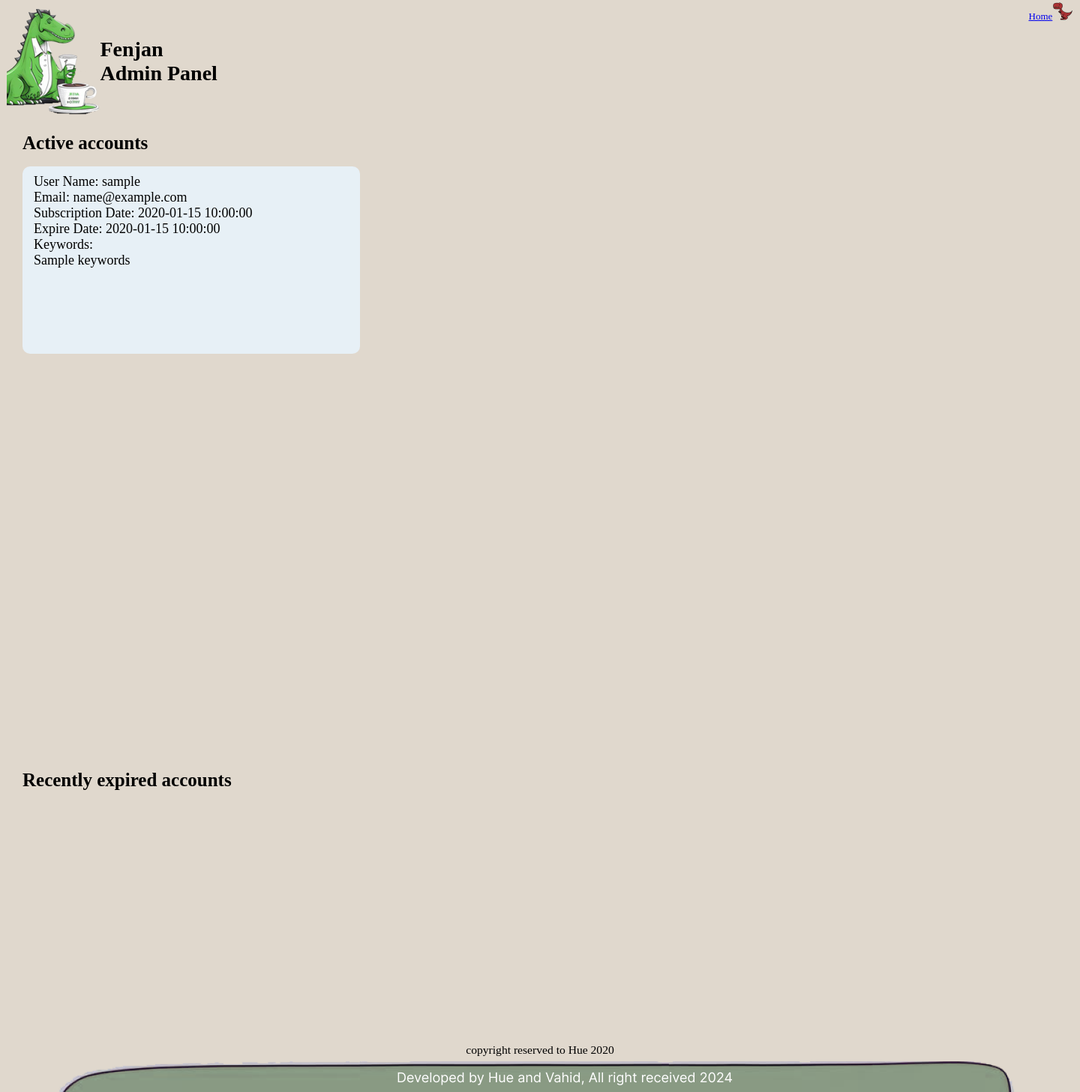
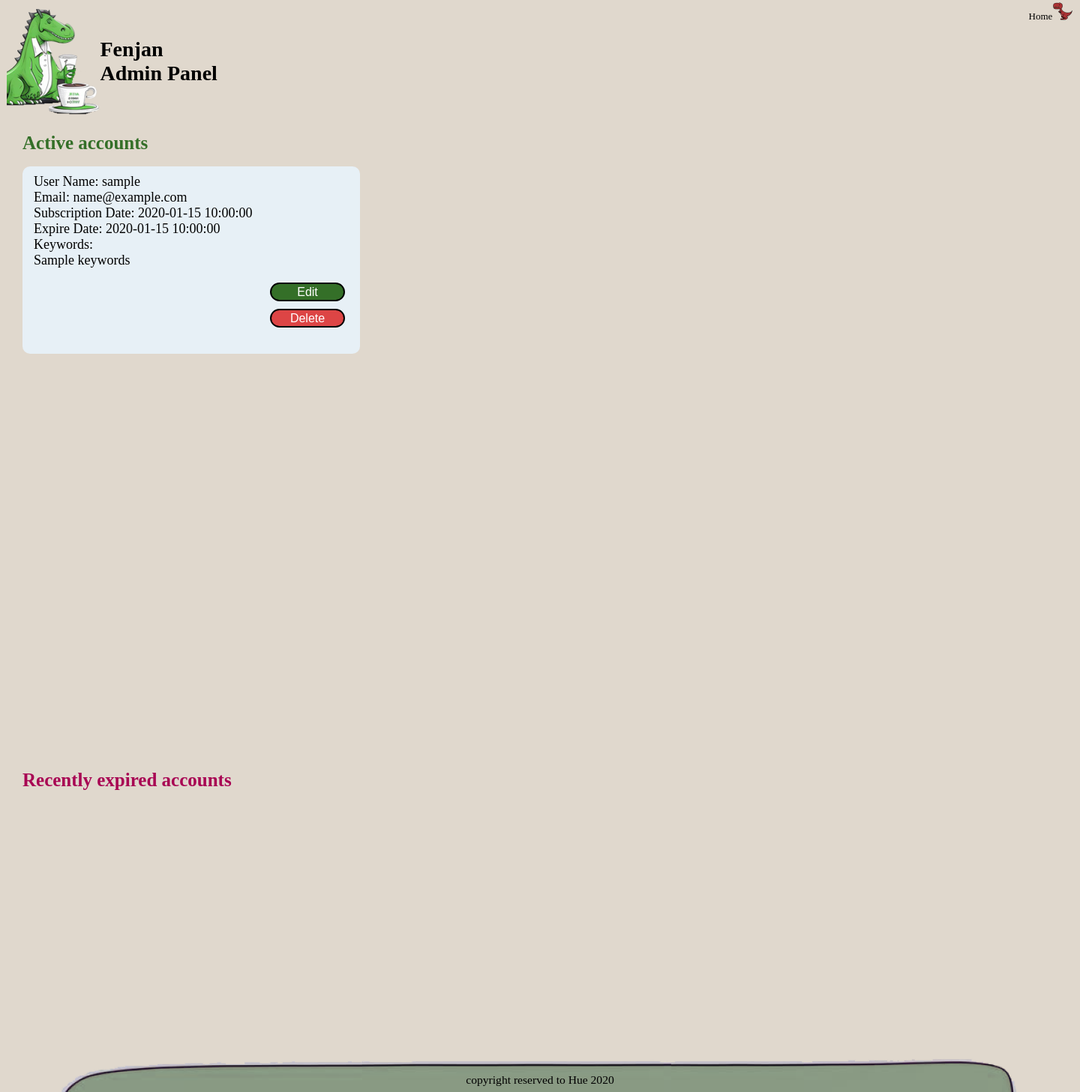
Before and after one commit to Vahid-Kosari/fenjan_website, a Python web app: template templates/admin.html in a window 1440 px wide. Shown: the whole page at 75% size. Run offline with Jinja, Linux system fonts and the light colour scheme; the template is opened without the code that fills it: most values are stand-ins (such as "Sample title", 1, 10 or a date in 2020).

Commit message:
There were lots of changes, submitted for the rest of road

```diff
--- a/static/style-admin.css
+++ b/static/style-admin.css
@@ -16,6 +16,11 @@ html, body {
     / 1fr;
     width: 100%;
 }
+
+a:link, :visited, :active, :hover{
+    text-decoration: none;
+    color: unset;
+  }
 
 /* /////////////////////////////////////////////////////// */
 /* Top Navigation */
@@ -54,8 +59,6 @@ html, body {
 
 .active {
     grid-area: act;
-    /* width: 100%; */
-    /* justify-items: center; */
     display: inline-grid;
     grid-template:
     "title" 5rem
@@ -67,6 +70,7 @@ html, body {
     margin-left: 3rem;
     margin-top: 1.5rem;
     font-size: 2.5rem;
+    color: #346F28;
 }
 .active .active-user-dic {
     grid-area: items;
@@ -77,7 +81,8 @@ html, body {
     gap: 1.5rem;
     font-size: 1.8rem;
 }
-.active .active-user-dic .for-background {
+.active .active-user-dic .user-frame {
+    position: relative;
     background-color: #E7F0F6;
     border-radius: 1rem;
 }
@@ -87,10 +92,37 @@ html, body {
     width: 30rem;
     text-align: justify;
 }
+.active .active-user-dic .buttons {
+    position: absolute;
+    margin-top: 15rem;
+    display: inline-flex;
+    flex-direction: column;
+    justify-content: space-between;
+}
+.active .active-user-dic .buttons .edit-button, .delete-button {
+    width: 10rem;
+    height: 2.5rem;
+    margin: 0.5rem 0;
+    padding: 0;
+    font-size: 1.6rem;
+    color: white;
+    border-radius: 2rem;
+    background-color: #346F28;
+    border: 0.2rem solid black;
+    cursor: pointer;
+}
+.active .active-user-dic .buttons .edit-button {
+    background-color: #346F28;
+}
+.active .active-user-dic .buttons .delete-button {
+    background-color: #DD4545;
+}
+
 /* .active .active-user-dic p h3 {
-    grid-area: items;
-    margin: 0;
-    font-size: 1.6rem;
+    display: none;
+    margin: 1rem 1.5rem;
+    width: 30rem;
+    text-align: justify;
 } */
 
 /* //////////////////////////////////////////////////////// */
@@ -100,7 +132,7 @@ html, body {
     grid-area: exp;
     display: inline-grid;
     grid-template:
-    "xtitle" 6rem
+    "xtitle" 5rem
     "xitems" 25rem
     / 1fr;
 }
@@ -109,16 +141,19 @@ html, body {
     margin-left: 3rem;
     margin-top: 1.5rem;
     font-size: 2.5rem;
+    color: #A80453;
 }
 .expired .expired-user-dic {
     grid-area: xitems;
     margin: 1rem 3rem 1.5rem 3rem;
     display: inline-grid;
     grid-template-columns: repeat(3, 45rem);
+    grid-template-rows: 25rem;
     gap: 1.5rem;
     font-size: 1.8rem;
 }
-.expired .expired-user-dic .for-background {
+.expired .expired-user-dic .user-frame {
+    position: relative;
     background-color: #E7F0F6;
     border-radius: 1rem;
 }
@@ -128,26 +163,81 @@ html, body {
     width: 30rem;
     text-align: justify;
 }
+.expired .expired-user-dic .buttons {
+    position: absolute;
+    margin-top: 15rem;
+    display: inline-flex;
+    flex-direction: column;
+    justify-content: space-between;
+}
+.expired .expired-user-dic .buttons .edit-button, .delete-button {
+    width: 10rem;
+    height: 2.5rem;
+    margin: 0.5rem 0;
+    padding: 0;
+    font-size: 1.6rem;
+    color: white;
+    border-radius: 2rem;
+    background-color: #346F28;
+    border: 0.2rem solid black;
+    cursor: pointer;
+}
+.expired .expired-user-dic .buttons .edit-button {
+    background-color: #346F28;
+}
+.expired .expired-user-dic .buttons .delete-button {
+    background-color: #DD4545;
+}
 
 /* //////////////////////////////////////////////////////// */
 /* Below Section */
 
-.below {
+/* .below {
     grid-area: dow;
     display: flex;
+    display: inline-block;
     flex-direction: column;
-    justify-content: space-between;
-}
-.below .copyright {
-    margin-top: 5rem;
-    margin-bottom: 0;
-    align-self: center;
-    font-size: 1.56rem;
-}
-.below .footer{
-    align-self: end;
+    justify-content: end;
+} */
+/* .below {
+    display: inline-block;
+} */
+/* .below p.copyright { */
+    /* margin-top: 5rem; */
+    /* margin-bottom: 0; */
+    /* display: block; */
+    /* position: absolute; */
+    /* margin: 4rem auto 0; */
+    /* margin-top: 4rem; */
+    /* z-index: 1; */
+    /* margin-left: 50rem; */
+    /* grid-area: dow; */
+    /* justify-self: center; */
+    /* align-items: center; */
+    /* align-content: center; */
+    /* text-align: center; */
+    /* align-self: self-start; */
+    /* font-size: 1.56rem; */
+/* } */
+/* .below img.footer{ */
+    /* align-self: flex-end; */
+    /* align-items: end; */
     /* margin-left: 3.8rem; */
-}
+    /* display: inline-block; */
+    /* position: absolute; */
+    /* grid-area: dow; */
+    /* margin-bottom: 0; */
+    /* margin-top: 4.4rem; */
+    /* width: 130rem; */
+    /* justify-self: flex-end; */
+/* } */
+
+
+section .below { position: relative; grid-area: dow; width: 100%; display: flex; flex-direction: column; justify-content: space-between; align-items: center; }
+
+p.copyright { position: absolute; font-size: 1.56rem; margin-top: 9rem; z-index: 1; text-align: center; transform: translateX(-50%);}
+
+.footer { position: absolute; margin-top: 6.5rem; height: auto; max-width: 128rem; align-self: center; transform: translateX(-50%); }
 
 
 /* //////////////////////////////////////////////////////// */
@@ -167,7 +257,7 @@ html, body {
     /* ////////////////////////////////// */
 /* Below Section */
 
-    .below .copyright{
+    /* .below .copyright{
         grid-area: dow;
         justify-self: center;
         font-size: 1rem;
@@ -175,5 +265,5 @@ html, body {
     .below{
         margin-left: 1rem;
         width: 37rem;
-    }
+    } */
 }
--- a/templates/admin.html
+++ b/templates/admin.html
@@ -25,7 +25,7 @@
                 <div class="active-user-dic">
                     {% for account in accounts %}
                         {% if account.status == 'active' %}
-                            <div class="for-background">
+                            <div class="user-frame">
                                 <p>
                                     User Name: {{ account.User_Name }}
                                     <br>
@@ -39,6 +39,10 @@
                                     <br>
                                     {{ account.Keywords }}
                                 </p>
+                                <div class="buttons">
+                                    <button class="edit-button" type="button">Edit</button>
+                                    <button class="delete-button" type="button">Delete</button>
+                                </div>
                             </div>
                         {% endif %}
                     {% endfor %}
@@ -51,19 +55,23 @@
                 <div class="expired-user-dic">
                     {% for account in accounts %}
                         {% if account.status == 'expired' %}
-                                <div class="for-background">
+                                <div class="user-frame">
                                     <p>
                                         User Name: {{ account.User_Name }}
                                         <br>
                                         Email: {{ account.Email }}
                                         <br>
+                                        Subscription Date: {{ account.Subscription_Date }}
+                                        <br>
                                         Expire Date: {{ account.Expire_Date }}
-                                        <br>
-                                        Subscription Date: {{ account.Subscription_Date }}
                                         <br>Keywords:
                                         <br>
                                         {{ account.Keywords }}
                                     </p>
+                                    <div class="buttons">
+                                        <button class="edit-button" onclick="window.location.href='{{ url_for('edit_function') }}'" type="button">Edit</button>
+                                        <button class="delete-button" type="button">Delete</button>
+                                    </div>
                                 </div>
                         {% endif %}
                     {% endfor %}
--- a/templates/base.html
+++ b/templates/base.html
@@ -77,7 +77,7 @@
                     <area target="" id="regbutton" alt="Hot Chocolate" title="Hot Chocolate" href="{{ url_for('admin') }}" coords="604,341,633,325,673,325,709,333,
                     718,343,715,363,740,361,750,374,752,397,743,413,726,422,709,428,706,448,684,457,654,458,632,455,618,
                     446,617,429,607,380" shape="poly">
-                    <area target="" id="regbutton-m" alt="Hot Chocolate" title="Hot Chocolate" href="{{ url_for('admin') }}" coords="149,86,157,82,167,82,176,84,
+                    <area target="" id="regbutton-m" alt="Hot Chocolate" title="Hot Chocolate" href="{{ url_for('edit_function') }}" coords="149,86,157,82,167,82,176,84,
                     178,86,177,92,184,91,186,94,187,100,184,104,180,106,176,108,175,113,169,115,162,115,156,115,153,112,153,108,150,96" shape="poly">
                 </map>
                 <p class="intro">
@@ -101,7 +101,7 @@
                     <input class="keywords-input" type="text" id="keyword5" name="keywords">
                 </section>
                 <p class="copyright">copyright reserved to Hue {{ year }}</p>
-                <img class="down" src="/static/images/footer.png" alt="footer">
+                <img class="footer" src="/static/images/footer.png" alt="footer">
             </section>
 
     </body>
```
Also changed, not shown: fenjan.py (+34 -3 lines), static/style.css (+12 -5 lines), README.md, static/images/footer.png.
